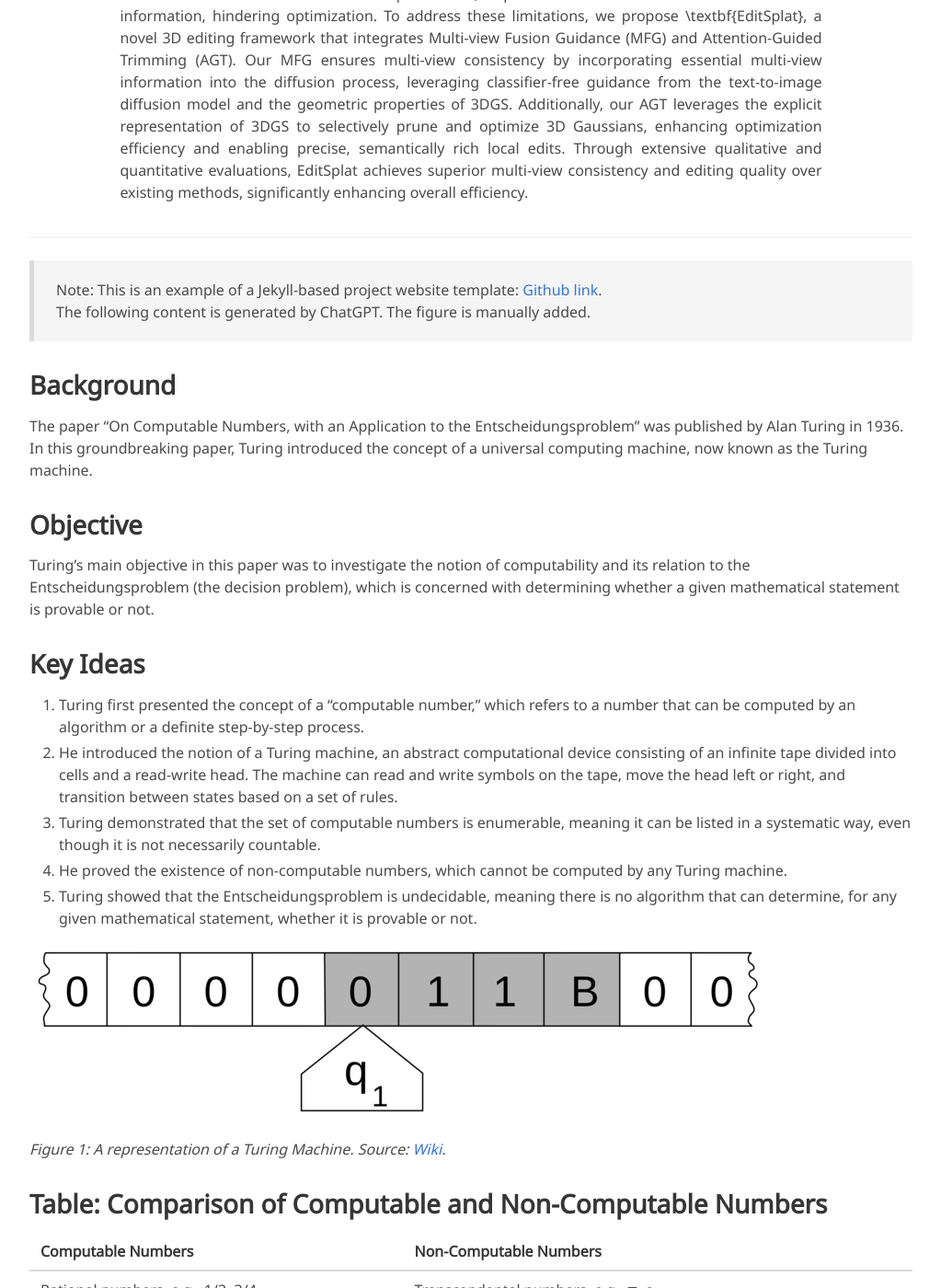
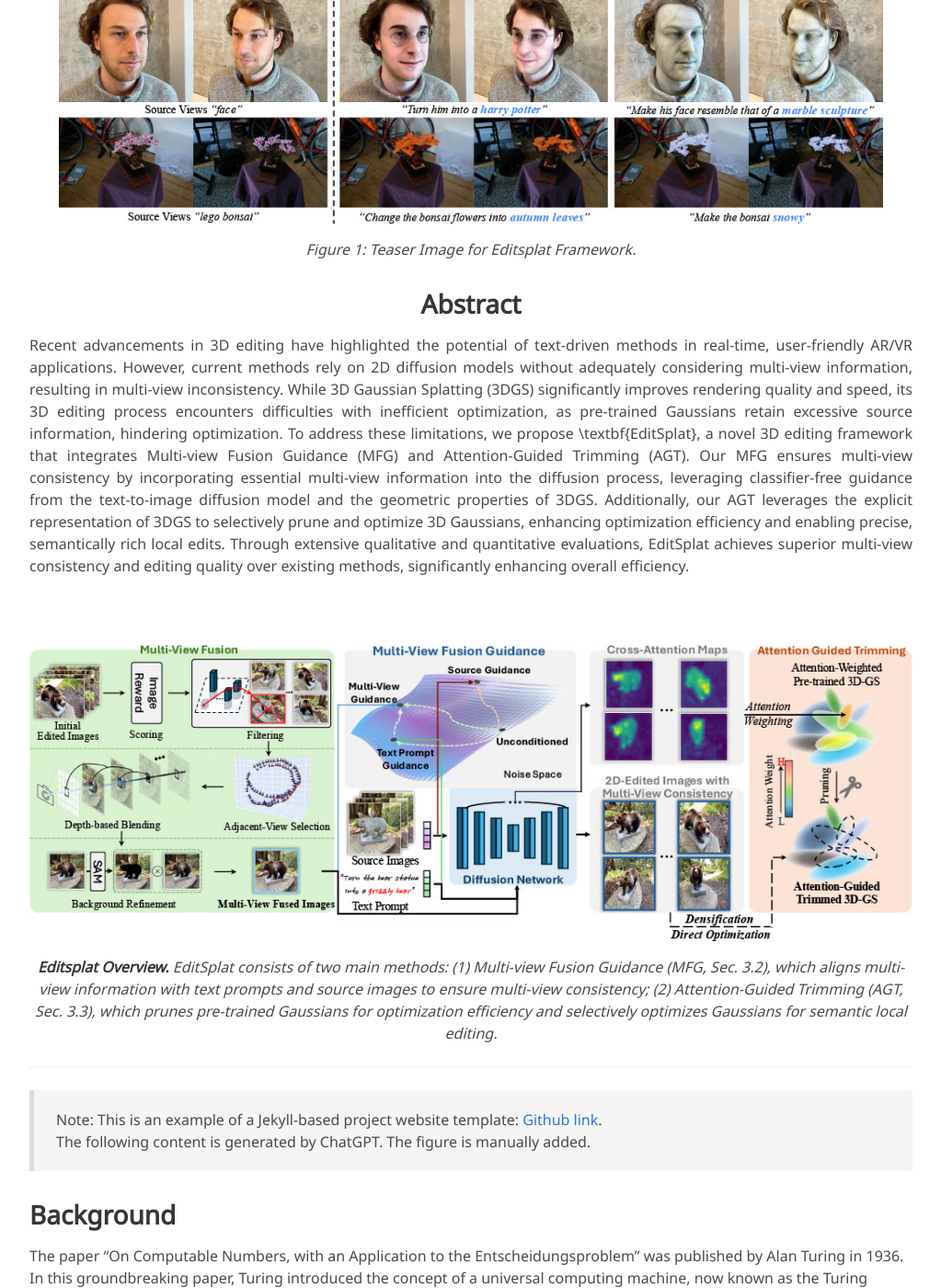
Before and after one commit to editsplat-cvpr-10124/editsplat-cvpr-10124.github.io, a Jekyll site: the page built from index.md, in a window 1280 px wide and 1400 px high, scrolled down 600 px. Shown: the whole window at 92% size, without its empty margins (128-1151 px from the left). Built offline with Jekyll 4.4.1, drawn with Linux system fonts in a browser that asks for light colours; some web fonts are replaced; some of the changed text lies outside the part shown.

Commit message:
Updated project page YAML

```diff
--- a/index.md
+++ b/index.md
@@ -3,17 +3,44 @@ layout: project_page
 permalink: /
 
 title: "Editsplat: Multi-View Fusion and Attention-Guided Optimization for View-Consistent 3D Scene Editing with 3D Gaussian Splatting"
-authors: Anonymous CVPR admission
+authors: Anonymous CVPR submission
+
 ---
 
-<!-- Using HTML to center the abstract -->
-<div class="columns is-centered has-text-centered">
-    <div class="column is-four-fifths">
-        <h2>Abstract</h2>
+<!-- Teaser Image -->
+<figure style="margin: 20px 0 100; padding: 0;">
+    <img src="teaser.jpg" alt="Teaser" style="width: 100%; height: auto;" />
+    <figcaption style="margin-top: 10px; text-align: center;">
+        Figure 1: Teaser Image for Editsplat Framework.
+    </figcaption>
+</figure>
+
+
+<!-- Abstract Section -->
+<div class="columns is-centered has-text-centered" style="width: 100%; margin: 0;">
+    <div class="column" style="width: 100%; padding: 0;">
+        <h2> Abstract </h2>
         <div class="content has-text-justified">
 Recent advancements in 3D editing have highlighted the potential of text-driven methods in real-time, user-friendly AR/VR applications. However, current methods rely on 2D diffusion models without adequately considering multi-view information, resulting in multi-view inconsistency. While 3D Gaussian Splatting (3DGS) significantly improves rendering quality and speed, its 3D editing process encounters difficulties with inefficient optimization, as pre-trained Gaussians retain excessive source information, hindering optimization. To address these limitations, we propose \textbf{EditSplat}, a novel 3D editing framework that integrates Multi-view Fusion Guidance (MFG) and Attention-Guided Trimming (AGT). Our MFG ensures multi-view consistency by incorporating essential multi-view information into the diffusion process, leveraging classifier-free guidance from the text-to-image diffusion model and the geometric properties of 3DGS. Additionally, our AGT leverages the explicit representation of 3DGS to selectively prune and optimize 3D Gaussians, enhancing optimization efficiency and enabling precise, semantically rich local edits. Through extensive qualitative and quantitative evaluations, EditSplat achieves superior multi-view consistency and editing quality over existing methods, significantly enhancing overall efficiency.
+        </div> <!-- 첫 번째 닫힘 태그 -->
 
-        </div>
+
+<!-- <div class="columns is-centered has-text-centered">
+    <div class="column is-four-fifths"> -->
+<!-- Main Figure Section -->
+<div class="columns" style="width: 100%; margin: 0;">
+    <div class="column" style="width: 100%; padding: 0;">
+        <figure style="margin: 50px 0 0; padding: 0;">
+            <img src="Main_fig.jpg" alt="Editsplat Overview" style="width: 100%; height: auto;" />
+            <figcaption style="margin-top: 10px; text-align: center;">
+                <strong>Editsplat Overview.</strong> EditSplat consists of two main methods:
+                (1) Multi-view Fusion Guidance (MFG, Sec. 3.2), which aligns multi-view information with text prompts and source images to ensure multi-view consistency;
+                (2) Attention-Guided Trimming (AGT, Sec. 3.3), which prunes pre-trained Gaussians for optimization efficiency and selectively optimizes Gaussians for semantic local editing.
+            </figcaption>
+        </figure>
+    </div>
+</div>
+
     </div>
 </div>
 
```
Also changed, not shown: Main_fig.jpg (added), teaser.jpg (added).
